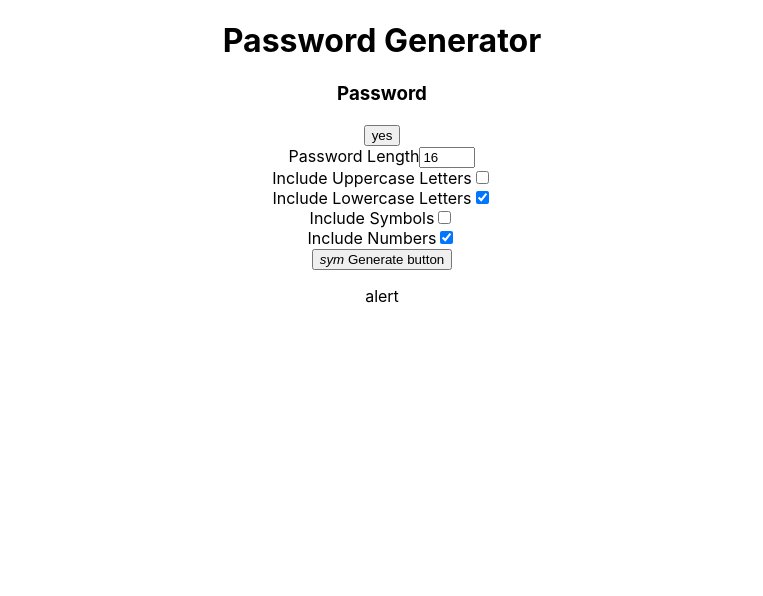
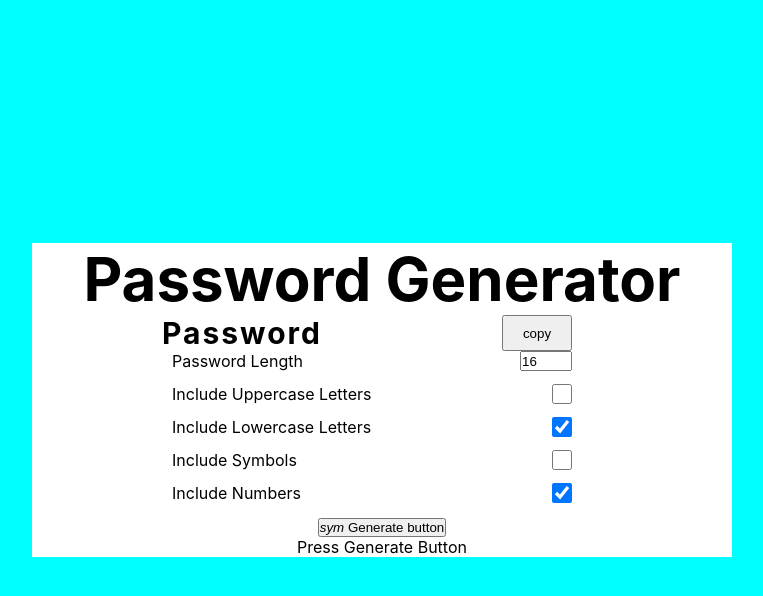
Before and after one commit to shanurwt/passgen, a React (Create React App) app: page / in a window 1280 px wide. Shown: the top 596 px of the page, without its empty margins (258-1021 px from the left). Built offline with nearby package versions, Linux system fonts and the light colour scheme.

Commit message:
basic css done

```diff
--- a/src/App.css
+++ b/src/App.css
@@ -1,38 +1,57 @@
-.App {
+*{
+  margin: 0px;
+  padding: 0px;
+}
+.container{
+  display: flex;
+  justify-content: center;
+  align-items: center;
   text-align: center;
+  background-color: aqua;
+  height: 100vh;
+  width: 100%;
+}
+.generator{
+  width: 700px;
+  background-color: white;
 }
 
-.App-logo {
-  height: 40vmin;
-  pointer-events: none;
+.generator-head{
+  font-size: 60px;
+}
+.generator-password{
+  display: flex;
+  justify-content: space-between;
 }
 
-@media (prefers-reduced-motion: no-preference) {
-  .App-logo {
-    animation: App-logo-spin infinite 20s linear;
-  }
+.generator-password > h3{
+  margin-left: 130px;
+  font-size: 30px;
+  letter-spacing: 2px;
 }
 
-.App-header {
-  background-color: #282c34;
-  min-height: 100vh;
-  display: flex;
-  flex-direction: column;
-  align-items: center;
-  justify-content: center;
-  font-size: calc(10px + 2vmin);
-  color: white;
+.generator-password > button{
+  margin-right: 160px;
+  width: 70px;
 }
 
-.App-link {
-  color: #61dafb;
+.form-group{
+  margin-left: 10px;
+  margin-bottom: 13px;
+  display: flex;
+  justify-content: space-between;
 }
 
-@keyframes App-logo-spin {
-  from {
-    transform: rotate(0deg);
-  }
-  to {
-    transform: rotate(360deg);
-  }
+.form-group > label{
+  margin-left: 130px;
 }
+
+
+.form-group > input{
+  margin-right: 160px;
+}
+
+#checkbox{
+  height:20px;
+  width:20px;
+}
--- a/src/App.js
+++ b/src/App.js
@@ -6,7 +6,7 @@ import {UppercaseLetters, LowercaseLetters, Symbols, Numbers} from './Components
 function App() {
 
   const [password, setPassword] = useState('Password');
-  const [alert, setAlert] = useState('alert');
+  const [alert, setAlert] = useState('Press Generate Button');
   const [strength, setStrength] = useState(16);
   const [up, setUp] = useState(false);
   const [low, setLow] = useState(true);
@@ -56,16 +56,16 @@ function App() {
   }
 
   return (
-    <div className="App">
+
       <div className="container">
         <div className="generator">
-            <h1 className='generator_header'>Password Generator</h1>
+            <h1 className='generator-head'>Password Generator</h1>
 
             {/* password generator and icon */}
             <div className="generator-password">
               <h3>{password}</h3>
               <button onClick={copy}>
-                yes
+                copy
               </button>
             </div>
 
@@ -78,25 +78,25 @@ function App() {
             {/* uppercase */}
             <div className="form-group">
               <label htmlFor="">Include Uppercase Letters</label>
-              <input type="checkbox" name="" id="" checked={up} onChange={(e) => setUp(e.target.checked)} />
+              <input type="checkbox" name="" id="checkbox" checked={up} onChange={(e) => setUp(e.target.checked)} />
             </div>
 
             {/* lowercase */}
             <div className="form-group">
               <label htmlFor="">Include Lowercase Letters</label>
-              <input type="checkbox" name="" id="" checked={low} onChange={(e) => setLow(e.target.checked)} />
+              <input type="checkbox" name="" id="checkbox" checked={low} onChange={(e) => setLow(e.target.checked)} />
             </div>
 
             {/* symbols */}
             <div className="form-group">
               <label htmlFor="">Include Symbols</label>
-              <input type="checkbox" name="" id="" checked={sym} onChange={(e) => setSym(e.target.checked)} />
+              <input type="checkbox" name="" id="checkbox" checked={sym} onChange={(e) => setSym(e.target.checked)} />
             </div>
 
             {/* numbers */}
             <div className="form-group">
               <label htmlFor="">Include Numbers</label>
-              <input type="checkbox" name="" id="" checked={numb} onChange={(e) => setNumb(e.target.checked)} />
+              <input type="checkbox" name="" id="checkbox" checked={numb} onChange={(e) => setNumb(e.target.checked)} />
             </div>
 
             {/* Generate button */}
@@ -110,7 +110,6 @@ function App() {
             <p>{alert}</p>
         </div>
       </div>
-    </div>
   );
 }
 
```
